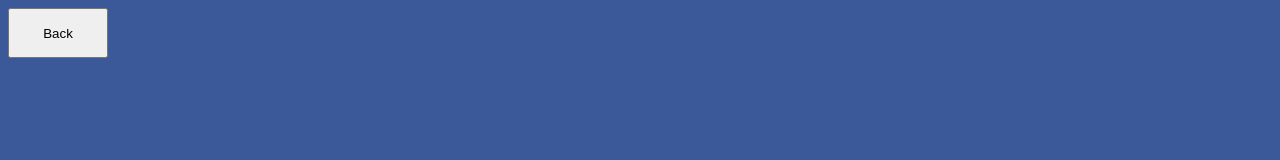
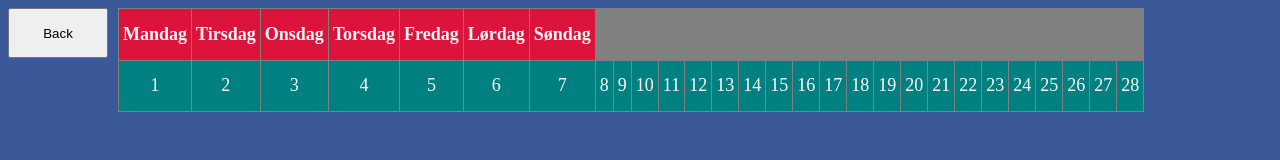
Before and after one commit to Torfand/Beppes-Proto, a plain HTML site: page Index.html in a window 1280 px wide. Both pictures are taken after a click on the button "Min kalender". Drawn offline with Linux system fonts and the light colour scheme.

Commit message:
Table and model updates

```diff
--- a/css/css.css
+++ b/css/css.css
@@ -2,7 +2,37 @@
             background-color: #3b5998;
             background-size: 100vw 100vh;
         }
+        /* Table style stjelt fra TODO - Kun for testing!! */
+        table,
+        tr,
+        td,
+        th {
+            border: 1px solid gray;
+            border-collapse: collapse;
 
+        }
+
+
+        td,
+        th {
+            padding: 4px;
+
+        }
+
+        th {
+            background-color: crimson;
+            border: 1px solid gray;
+            color: whitesmoke;
+        }
+
+        tr:nth-child(even) {
+            background-color: teal;
+            color: white;
+
+
+
+        }
+        /* Slutt på table style */
         .parent {
             display: grid;
             grid-template-columns: repeat(12, 1fr);
--- a/js/Model.js
+++ b/js/Model.js
@@ -60,8 +60,14 @@ const model = {
             { February: 28, },
         ],
 
-        calendarDay: [
-            { days: 'Monday' }
+        calendarDays: [
+            { day: 'Mandag' },
+            { day: 'Tirsdag' },
+            { day: 'Onsdag' },
+            { day: 'Torsdag' },
+            { day: 'Fredag' },
+            { day: 'Lørdag' },
+            { day: 'Søndag' }
         ],
 
 
--- a/js/view.js
+++ b/js/view.js
@@ -47,22 +47,26 @@ function OrdersMainMenu() {
 
 function Calendar() {
     html = '';
-    html = `<div class="content"> <table>`
+    html = `<div class="content"> <table class="calendar">
+    <tr>`
 
-    for (dayname of model.admin.calendarDay) {
-        for(let j = 0; j <= dayname.days; j++)
-        html += `<tr>
-                    <th>${dayname.day}</th>`
+    for (day of model.admin.calendarDays) {
 
+        html += `
+                <th>${day.day}</th>`
     }
-    // for (month of model.admin.calendar) {
-    //     for (let i = 1; i <= month.February; i++) {
+    html += `</tr>`
+    html += `<tr>`
+    for (month of model.admin.calendar) {
 
-    //         html += `
-    //                 <div class="calendar">${i}</div>`;
-    //     }
-    //     html += `</div>`;
-    // }
+        for (let i = 1; i <= month.February; i++) {
+//Trenger nok en Modulo operator her for at den skal lag en ny Row per 7nde dag, ekke helt sikker på hvordan enda, må vell spørre
+            html += `
+                    <td>${i}</td>`;
+        }
+    }
+    html += `</tr></table>`;
+
     output.innerHTML = backtoMainHTML + html;
 }
 
```
